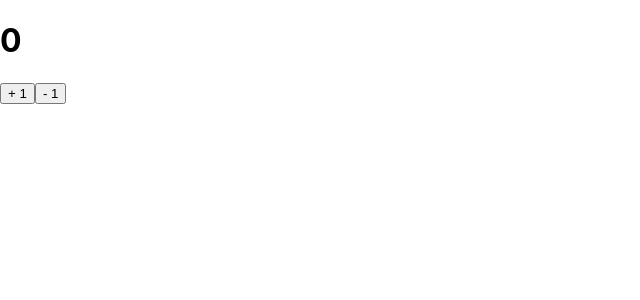
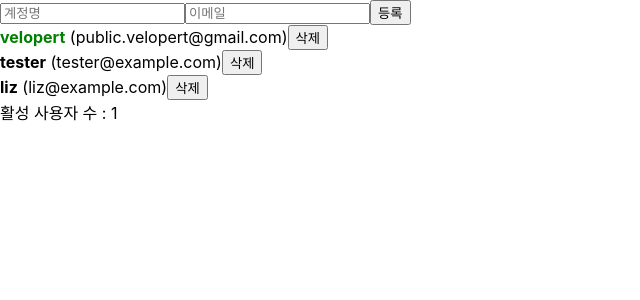
Before and after one commit to HyeonGyu-Shin/velopert-react-study, a React (Create React App) app in the folder begin-react/: page / in a window 1280 px wide. Shown: the top 300 px of the page, without its empty margins (0-640 px from the left). Built offline with nearby package versions, Linux system fonts and the light colour scheme.

Commit message:
form을 위한 커스텀훅을 만들었다.

```diff
--- a/begin-react/src/App.js
+++ b/begin-react/src/App.js
@@ -1,10 +1,10 @@
 import React from 'react';
-import Counter from './components/Counter';
+import UsersContainer from './components/UsersContainer';
 
 const App = () => {
     return (
         <div>
-            <Counter></Counter>
+            <UsersContainer></UsersContainer>
         </div>
     );
 };
--- a/begin-react/src/components/Counter.js
+++ b/begin-react/src/components/Counter.js
@@ -1,14 +1,40 @@
-import React, { useState } from 'react';
+import React, { useReducer } from 'react';
+
+const ONINCREASE = 'ONINCREASE';
+const ONDECREASE = 'ONINDECREASE';
+
+const reducer = (state, action) => {
+    switch (action.type) {
+        case ONINCREASE:
+            return {
+                ...state,
+                number: state.number + 1,
+            };
+        case ONDECREASE:
+            return {
+                ...state,
+                number: state.number - 1,
+            };
+        default:
+            return state;
+    }
+};
+
+const initialState = {
+    number: 0,
+};
 
 const Counter = () => {
-    const [number, setnumber] = useState(0);
+    const [state, dispatch] = useReducer(reducer, initialState);
+
+    const { number } = state;
 
     const onIncrease = () => {
-        setnumber((number) => number + 1);
+        dispatch({ type: ONINCREASE });
     };
 
     const onDecrease = () => {
-        setnumber((number) => number - 1);
+        dispatch({ type: ONDECREASE });
     };
 
     return (
--- a/begin-react/src/components/UsersContainer.js
+++ b/begin-react/src/components/UsersContainer.js
@@ -1,4 +1,5 @@
 import React, { useState, useRef, useMemo, useCallback } from 'react';
+import useInputs from '../hooks/useInputs';
 import CreateUser from './CreateUser';
 import UserList from './UserList';
 
@@ -8,7 +9,7 @@ const countActiveUsers = (users) => {
 };
 
 const UsersContainer = () => {
-    const [inputs, setInputs] = useState({
+    const [{ username, email }, onChange, reset] = useInputs({
         username: '',
         email: '',
     });
@@ -34,19 +35,6 @@ const UsersContainer = () => {
         },
     ]);
 
-    const { username, email } = inputs;
-
-    const onChange = useCallback(
-        (e) => {
-            const { name, value } = e.target;
-            setInputs({
-                ...inputs,
-                [name]: value,
-            });
-        },
-        [inputs]
-    );
-
     const nextId = useRef(4);
 
     const onCreate = useCallback(() => {
@@ -55,14 +43,12 @@ const UsersContainer = () => {
             username,
             email,
         };
+
         setUsers((users) => users.concat(user));
 
-        setInputs({
-            username: '',
-            email: '',
-        });
+        reset();
         nextId.current += 1;
-    }, [username, email]);
+    }, [username, email, reset]);
 
     const onRemove = useCallback((id) => {
         // user.id 가 파라미터로 일치하지 않는 원소만 추출해서 새로운 배열을 만듬
@@ -85,6 +71,7 @@ const UsersContainer = () => {
             <CreateUser
                 username={username}
                 email={email}
+                ß
                 onChange={onChange}
                 onCreate={onCreate}
             />
--- /dev/null
+++ b/begin-react/src/hooks/useInputs.js
@@ -0,0 +1,24 @@
+import { useCallback, useState } from 'react';
+
+const useInputs = (initialForm) => {
+    const [form, setForm] = useState(initialForm);
+
+    const onChange = useCallback((e) => {
+        const { name, value } = e.target;
+
+        setForm((form) => {
+            return {
+                ...form,
+                [name]: value,
+            };
+        });
+    }, []);
+
+    const reset = useCallback(() => {
+        setForm(initialForm);
+    }, [initialForm]);
+
+    return [form, onChange, reset];
+};
+
+export default useInputs;
```
